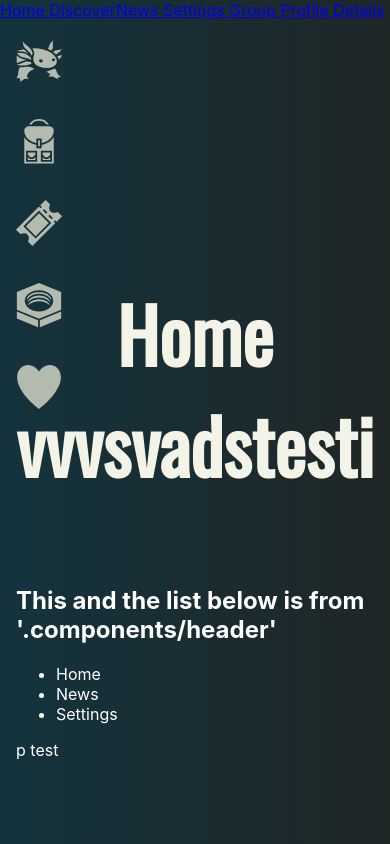
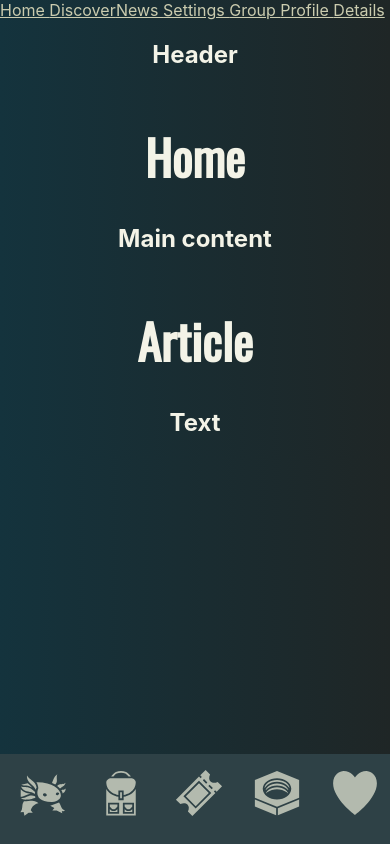
Before and after one commit to kismakk/MovieApp, a React (Create React App) app in the folder frontend/: page / in a window 390 px wide. Built offline with nearby package versions, Linux system fonts and the light colour scheme.

Commit message:
Implemented responsive design for global use: Adjusted fonts and grid layouts

```diff
--- /dev/null
+++ b/frontend/src/components/global/Header.js
@@ -0,0 +1,11 @@
+import React from 'react';
+
+const Header = () => {
+  return (
+    <div>
+      <h2>Header</h2>
+    </div>
+  );
+};
+
+export default Header;
--- a/frontend/src/components/styles/NavBar.js
+++ b/frontend/src/components/global/NavBar.js
@@ -11,25 +11,14 @@ import {
 } from "react-icons/gi";
 
 const IconSideNavContainer = styled.div`
-  background: linear-gradient(to right, #14333D, #1F2626);
-  color: #F3F3E7;
   display: flex;
 `;
 
 const IconSideNavContent = styled.div`
+background-color: #1F2626;
   width: 100%;
   display: flex;
   flex-direction: column;
-`;
-
-
-//Tutki
-const StyledSection = styled.div`
-  height: 400px;
-  margin: 4px;
-  border: 2px dashed #6B7280;
-  background-color: #1F2626;
-  border-radius: 8px;
 `;
 
 const IconSideNav = () => {
@@ -69,20 +58,22 @@ const SideNav = () => {
 
 
 const StyledSideNav = styled.nav`
-  height: 200px;
-  width: fit-content;
-  background-color: #ffffff00;
+  width: 100%;
   padding: 4px;
   display: flex;
   flex-direction: column;
   align-items: center;
   gap: 2;
-`;
 
-const StyledLogo = styled.svg`
-  width: 100px;
-  height: 280px;
-  margin-bottom: 4px;
+  @media (max-width: 768px) {
+    background-color: #2E4146;
+    position: fixed;
+    flex-direction: row;
+    justify-content: space-around;
+    height: auto;
+    bottom: 0;
+    width: 100%;
+  }
 `;
 
 //Sisältää sen violetin >:(
--- a/frontend/src/components/global/index.js
+++ b/frontend/src/components/global/index.js
@@ -1,7 +1,6 @@
 import React from 'react';
-import GlobalStyle from '../styles/global';
+import GlobalStyle from './styles/global';
 
-// Tämä komponentti voi olla tyhjä, koska GlobalStyle ei tarvitse lapsielementtejä.
 function Global() {
   return <GlobalStyle />;
 }
--- /dev/null
+++ b/frontend/src/components/global/styles/global.js
@@ -0,0 +1,71 @@
+import { createGlobalStyle } from 'styled-components';
+import '@fontsource/montserrat';
+import '@fontsource/oswald';
+
+const GlobalStyle = createGlobalStyle`
+  body {
+    background: linear-gradient(to right, #14333D, #1F2626);
+    margin: 0; /* Remove default margin */
+    padding: 0; /* Remove default padding */
+  }
+  h1 {
+    font-size: 75px;
+    font-family: Oswald;
+    text-align: center;
+    color: #F3F3E7;
+  }
+  h2 {
+    font-size: 32px;
+    text-align: center;
+    color: #F3F3E7;
+  }
+  p {
+    font-size: 25px;
+    text-align: center;
+    color: #F3F3E7;
+  }
+  a {
+    color: #CBCCAF;
+  }
+  main {
+    flex: 2;
+  }
+  .container {
+    display: flex;
+    flex-direction: column;
+  }
+
+  .content {
+    display: flex;
+    flex-direction: column;
+    height: 100%;
+  }
+
+  nav {
+    height: auto;
+  }
+
+  .side-section {
+    flex: 1;
+  }
+
+  @media (min-width: 769px) {
+    .content {
+      flex-direction: row;
+    }
+  }
+  @media (max-width: 768px) {
+    /* Media query for smaller screens */
+    h1 {
+      font-size: 48px; /* Adjust to your preference */
+    }
+    h2 {
+      font-size: 24px; /* Adjust to your preference */
+    }
+    p {
+      font-size: 18px; /* Adjust to your preference */
+    }
+  }
+`;
+
+export default GlobalStyle;
--- a/frontend/src/components/header/index.js
+++ /dev/null
@@ -1,20 +0,0 @@
-import React from 'react';
-import headerStyles from '../styles/header.js';
-
-function Header() {
-  return (
-    <header style={headerStyles.header}>
-      <nav>
-        <h2>This and the list below is from '.components/header'</h2>
-        <ul>
-          <li>Home</li>
-          <li>News</li>
-          <li>Settings</li>
-        </ul>
-        <p>p test</p>
-      </nav>
-    </header>
-  );
-}
-
-export default Header;
--- a/frontend/src/components/styles/global.js
+++ /dev/null
@@ -1,30 +0,0 @@
-import { createGlobalStyle } from 'styled-components';
-import '@fontsource/montserrat';
-import '@fontsource/oswald';
-
-const GlobalStyle = createGlobalStyle`
-  body {
-    background: linear-gradient(to right, #14333D, #1F2626);
-  }
-  h1 {
-    font-size: 75px;
-    font-family: Oswald;
-    text-align: center;
-    color:#F3F3E7;
-
-    h2 {
-      font-size: 32px;
-      text-align: center;
-      color:#F3F3E7;
-    }
-    p {
-      font-size: 25px;
-      text-align: center;
-      color:#F3F3E7;
-    }
-    a {
-      color: #CBCCAF;
-    }
-`;
-
-export default GlobalStyle;
--- a/frontend/src/components/styles/header.js
+++ /dev/null
@@ -1,8 +0,0 @@
-const headerStyles = {
-  header: {
-    color: '#fff',
-    padding: '1rem',
-  },
-};
-
-export default headerStyles;
--- a/frontend/src/pages/Home.js
+++ b/frontend/src/pages/Home.js
@@ -1,15 +1,36 @@
 import React from 'react';
-import Header from '../components/header';
-import Global from '../components/global';
-import NavBar from '../components/styles/NavBar';
+import Header from '../components/global/Header';
+import Global from '../components/global/styles/global';
+import NavBar from '../components/global/NavBar';
 
 function Home() {
   return (
-    <div>
-      <NavBar />
+    <div className="container">
       <Global />
-      <h1>Home vvvsvadstesti</h1>
-      <Header />
+      <div className="header">
+        <header>
+          {/* Logo */}
+          {/* Search bar */}
+          {/* User icon */}
+          <Header />
+        </header>
+      </div>
+      <div className="content">
+        <nav>
+          {/* Side navigation */}
+          <NavBar />
+        </nav>
+        <main>
+          {/* Main content */}
+          <h1>Home</h1>
+          <h2>Main content</h2>
+        </main>
+        <div className="side-section">
+          {/* Article content */}
+          <h1>Article</h1>
+          <h2>Text</h2>
+        </div>
+      </div>
     </div>
   );
 }
--- a/frontend/src/pages/News.js
+++ b/frontend/src/pages/News.js
@@ -1,17 +1,36 @@
 import React from 'react';
-import Header from '../components/header';
+import Header from '../components/global/Header';
 import Global from '../components/global';
-import NavBar from '../components/styles/NavBar';
+import NavBar from '../components/global/NavBar';
 
 function News() {
   return (
-    <div>
-      <NavBar />
+    <div className="container">
       <Global />
-      <h1>News from '.pages/news'</h1>
-      <Header />
+      <header>
+        {/* Logo */}
+        {/* Search bar */}
+        {/* User icon */}
+        <Header />
+      </header>
+      <div className="content">
+        <nav>
+          {/* Side navigation */}
+          <NavBar />
+        </nav>
+        <main>
+          {/* Main content */}
+          <h1>News</h1>
+          <h2>Hear ye, hear ye!</h2>
+        </main>
+        <div className="side-section">
+          {/* Article content */}
+          <h1>Side Article</h1>
+          <p>Adds for example</p>
+        </div>
+      </div>
     </div>
-  )
+  );
 }
 
 export default News
--- a/frontend/src/pages/Settings.js
+++ b/frontend/src/pages/Settings.js
@@ -1,5 +1,5 @@
 import React from 'react'
-import Header from '../components/header'
+import Header from '../components/global/Header'
 import Settingsnav from '../components/settingsComponents/Settingsnav'
 import General from '../components/settingsComponents/General'
 import User from '../components/settingsComponents/User'
```
